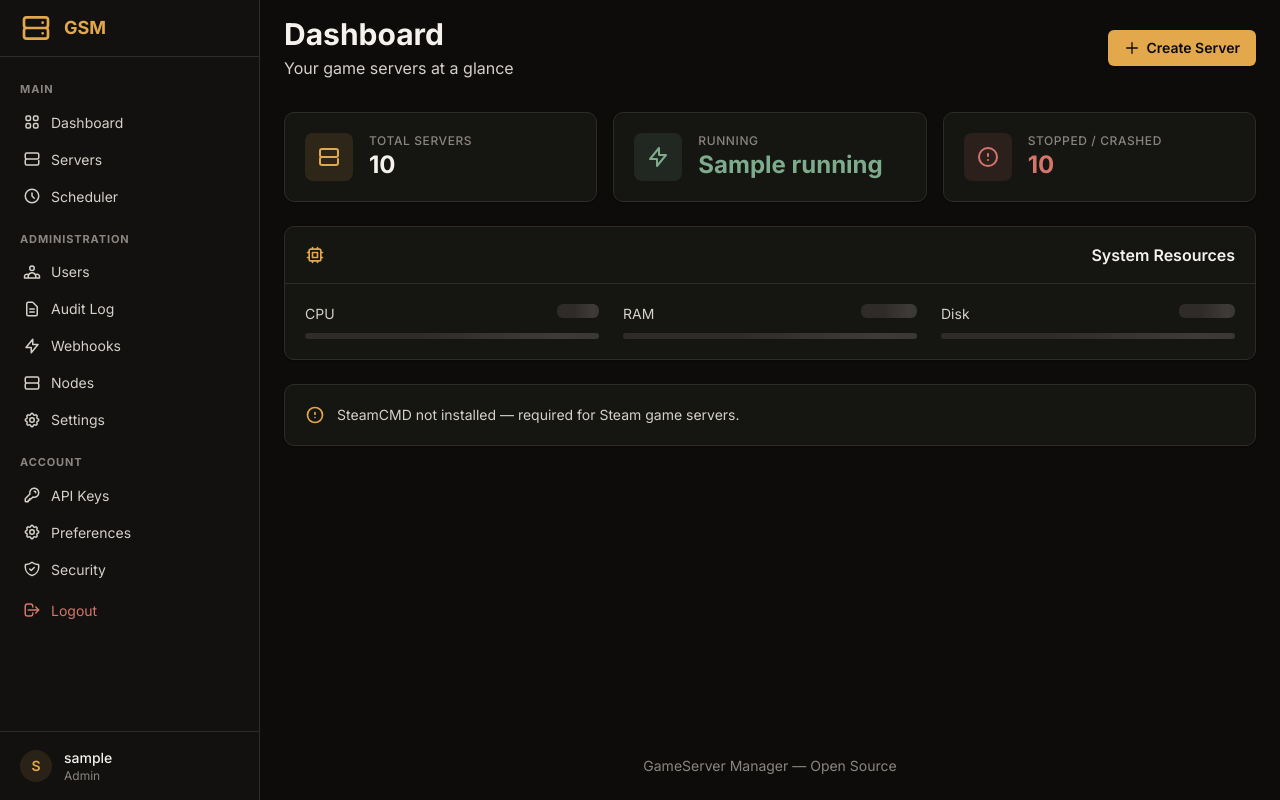
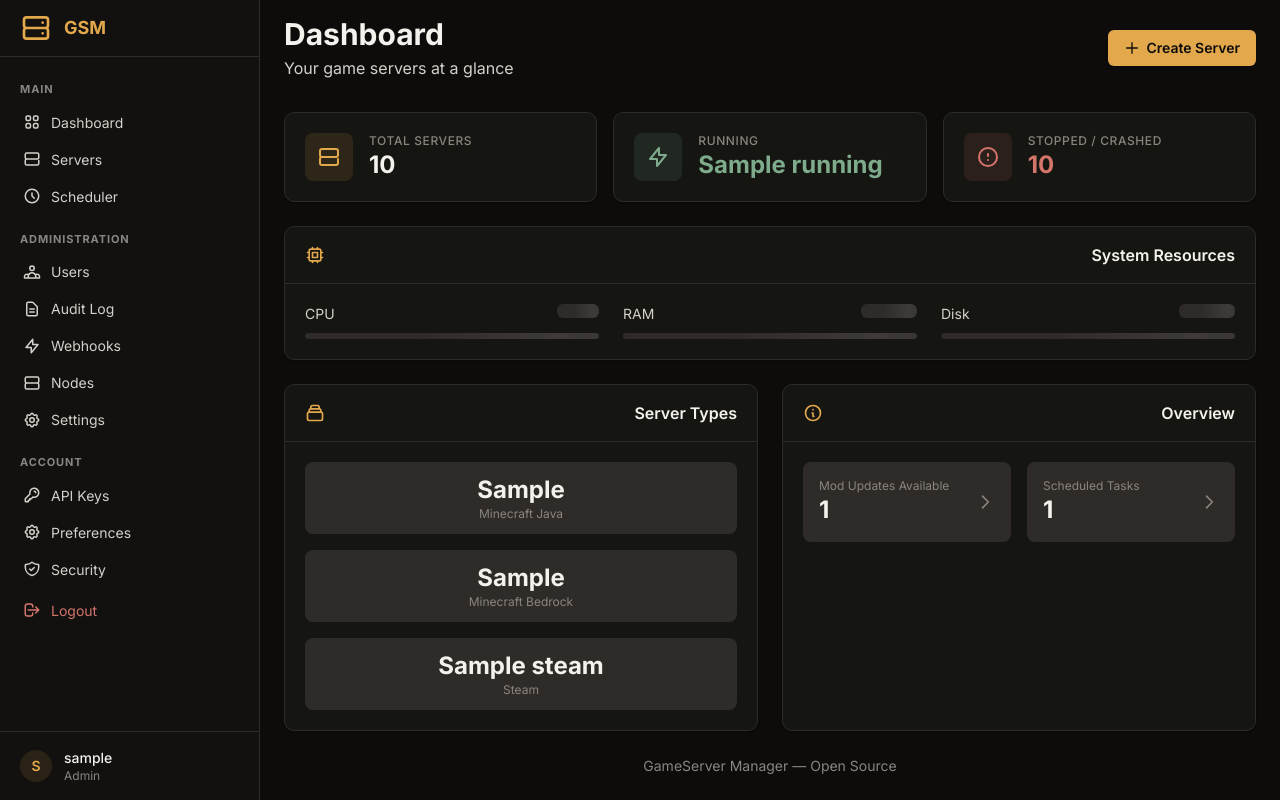
Before and after one commit to mainzerp/gameserver-manager, a FastAPI app: template app/templates/dashboard.html in a window 1280 px wide. Run offline with FastAPI, Linux system fonts and the light colour scheme; the visitor is signed in with stand-in values (Sample User, id 1); the template is opened without the code that fills it: most values are stand-ins (such as "Sample title", 1, 10 or a date in 2020); data that the repository does not hold is empty; parts of the project's set-up code (start-up, migrations or seed data) failed here and were passed over; some libraries are stand-ins or nearby versions.

Commit message:
feat(ui): add server type and update overview to dashboard
- Remove the SteamCMD detected / not installed hint from the dashboard

- Add server type distribution card (Minecraft Java, Bedrock, Steam)

- Add overview card with pending mod updates and scheduled tasks counts

```diff
--- a/app/templates/dashboard.html
+++ b/app/templates/dashboard.html
@@ -107,7 +107,7 @@
     <div class="card-body py-16 text-center">
         <svg class="w-16 h-16 mx-auto mb-4" style="color: var(--clr-text-muted);" fill="none" stroke="currentColor" viewBox="0 0 24 24">
             <path stroke-linecap="round" stroke-linejoin="round" stroke-width="1.5"
-                d="M5 12h14M5 12a2 2 0 01-2-2V6a2 2 0 012-2h14a2 2 0 012 2v4a2 2 0 01-2 2M5 12a2 2 0 00-2 2v4a2 2 0 002 2h14a2 2 0 002-2v-4a2 2 0 00-2-2"/>
+                d="M5 12h14M5 12a2 2 0 01-2-2V6a2 2 0 012-2h14a2 2 0 012 2v4a2 2 0 01-2 2M5 12a2 2 0 00-2 2v4a2 2 0 002 2h14a2 2 0 002-2v-4a2 0 00-2-2"/>
         </svg>
         <h2 class="text-xl font-semibold mb-2" style="color: var(--clr-text-primary);">{{ _("No servers found") }}</h2>
         <p class="mb-6" style="color: var(--clr-text-secondary);">{{ _("Create your first game server to get started.") }}</p>
@@ -121,33 +121,66 @@
 </div>
 {% endif %}
 
-{% if steamcmd_available %}
-<div class="card mt-6">
-    <div class="card-body flex items-center gap-3 py-3">
-        <svg class="w-5 h-5 flex-shrink-0" style="color: var(--clr-success);" fill="none" stroke="currentColor" viewBox="0 0 24 24">
-            <path stroke-linecap="round" stroke-linejoin="round" stroke-width="2" d="M5 13l4 4L19 7"/>
-        </svg>
-        <span class="text-sm" style="color: var(--clr-text-secondary);">SteamCMD detected &mdash; Steam game servers can be installed.</span>
+<!-- Dashboard Overview -->
+<div class="grid grid-cols-1 lg:grid-cols-2 gap-6 mt-6">
+    <!-- Server Type Distribution -->
+    <div class="card">
+        <div class="card-header flex items-center gap-2">
+            <svg class="w-5 h-5" style="color: var(--clr-accent);" fill="none" stroke="currentColor" viewBox="0 0 24 24">
+                <path stroke-linecap="round" stroke-linejoin="round" stroke-width="2" d="M19 11H5m14 0a2 2 0 012 2v6a2 2 0 01-2 2H5a2 2 0 01-2-2v-6a2 2 0 012-2m14 0V9a2 2 0 00-2-2M5 11V9a2 2 0 012-2m0 0V5a2 2 0 012-2h6a2 2 0 012 2v2M7 7h10"/>
+            </svg>
+            {{ _("Server Types") }}
+        </div>
+        <div class="card-body">
+            <div class="grid grid-cols-3 gap-4 text-center">
+                <div class="p-3 rounded-lg" style="background: var(--clr-elevated);">
+                    <p class="text-2xl font-bold" style="color: var(--clr-text-primary);">{{ type_counts.minecraft_java }}</p>
+                    <p class="text-xs" style="color: var(--clr-text-muted);">{{ _("Minecraft Java") }}</p>
+                </div>
+                <div class="p-3 rounded-lg" style="background: var(--clr-elevated);">
+                    <p class="text-2xl font-bold" style="color: var(--clr-text-primary);">{{ type_counts.minecraft_bedrock }}</p>
+                    <p class="text-xs" style="color: var(--clr-text-muted);">{{ _("Minecraft Bedrock") }}</p>
+                </div>
+                <div class="p-3 rounded-lg" style="background: var(--clr-elevated);">
+                    <p class="text-2xl font-bold" style="color: var(--clr-text-primary);">{{ type_counts.steam }}</p>
+                    <p class="text-xs" style="color: var(--clr-text-muted);">{{ _("Steam") }}</p>
+                </div>
+            </div>
+        </div>
+    </div>
+
+    <!-- Pending Updates & Tasks -->
+    <div class="card">
+        <div class="card-header flex items-center gap-2">
+            <svg class="w-5 h-5" style="color: var(--clr-accent);" fill="none" stroke="currentColor" viewBox="0 0 24 24">
+                <path stroke-linecap="round" stroke-linejoin="round" stroke-width="2" d="M13 16h-1v-4h-1m1-4h.01M21 12a9 9 0 11-18 0 9 9 0 0118 0z"/>
+            </svg>
+            {{ _("Overview") }}
+        </div>
+        <div class="card-body">
+            <div class="grid grid-cols-2 gap-4">
+                <a href="/servers" class="p-4 rounded-lg flex items-center justify-between" style="background: var(--clr-elevated);">
+                    <div>
+                        <p class="text-xs" style="color: var(--clr-text-muted);">{{ _("Mod Updates Available") }}</p>
+                        <p class="text-2xl font-bold" style="color: var(--clr-text-primary);">{{ total_mod_updates }}</p>
+                    </div>
+                    <svg class="w-5 h-5" style="color: var(--clr-text-muted);" fill="none" stroke="currentColor" viewBox="0 0 24 24">
+                        <path stroke-linecap="round" stroke-linejoin="round" stroke-width="2" d="M9 5l7 7-7 7"/>
+                    </svg>
+                </a>
+                <a href="/scheduler" class="p-4 rounded-lg flex items-center justify-between" style="background: var(--clr-elevated);">
+                    <div>
+                        <p class="text-xs" style="color: var(--clr-text-muted);">{{ _("Scheduled Tasks") }}</p>
+                        <p class="text-2xl font-bold" style="color: var(--clr-text-primary);">{{ scheduled_tasks_count }}</p>
+                    </div>
+                    <svg class="w-5 h-5" style="color: var(--clr-text-muted);" fill="none" stroke="currentColor" viewBox="0 0 24 24">
+                        <path stroke-linecap="round" stroke-linejoin="round" stroke-width="2" d="M9 5l7 7-7 7"/>
+                    </svg>
+                </a>
+            </div>
+        </div>
     </div>
 </div>
-{% else %}
-<div class="card mt-6">
-    <div class="card-body flex items-center justify-between gap-3 py-3">
-        <div class="flex items-center gap-3">
-            <svg class="w-5 h-5 flex-shrink-0" style="color: var(--clr-warning);" fill="none" stroke="currentColor" viewBox="0 0 24 24">
-                <path stroke-linecap="round" stroke-linejoin="round" stroke-width="2" d="M12 9v2m0 4h.01M21 12a9 9 0 11-18 0 9 9 0 0118 0z"/>
-            </svg>
-            <span class="text-sm" style="color: var(--clr-text-secondary);">SteamCMD not installed &mdash; required for Steam game servers.</span>
-        </div>
-        {% if current_user.role.value == 'admin' %}
-        <form method="post" action="/settings/steamcmd/install" class="inline">
-            {{ csrf_field(request) }}
-            <button type="submit" class="btn btn-primary btn-sm">Install SteamCMD</button>
-        </form>
-        {% endif %}
-    </div>
-</div>
-{% endif %}
 
 {% if multi_node_enabled and nodes is defined and nodes | length > 1 %}
 <div class="mt-8">
```
